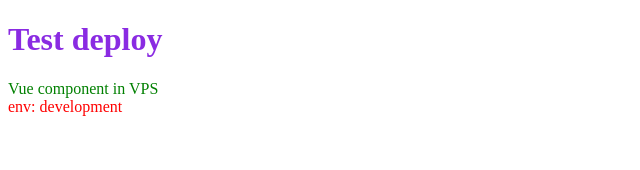
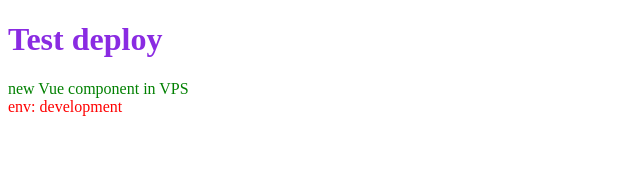
Before and after one commit to xamesLab/vue-ts-project-client, a Vue app: page / in a window 1280 px wide. Shown: the top 170 px of the page, without its empty margins (0-640 px from the left). Built offline with nearby package versions, Linux system fonts and the light colour scheme.

Commit message:
test test uupdate

```diff
--- a/src/App.vue
+++ b/src/App.vue
@@ -10,7 +10,7 @@
     name: 'app',
     data(){
         return {
-            text: 'Vue component in VPS ',
+            text: 'new Vue component in VPS ',
             env: process.env.NODE_ENV
         }
     }
```
